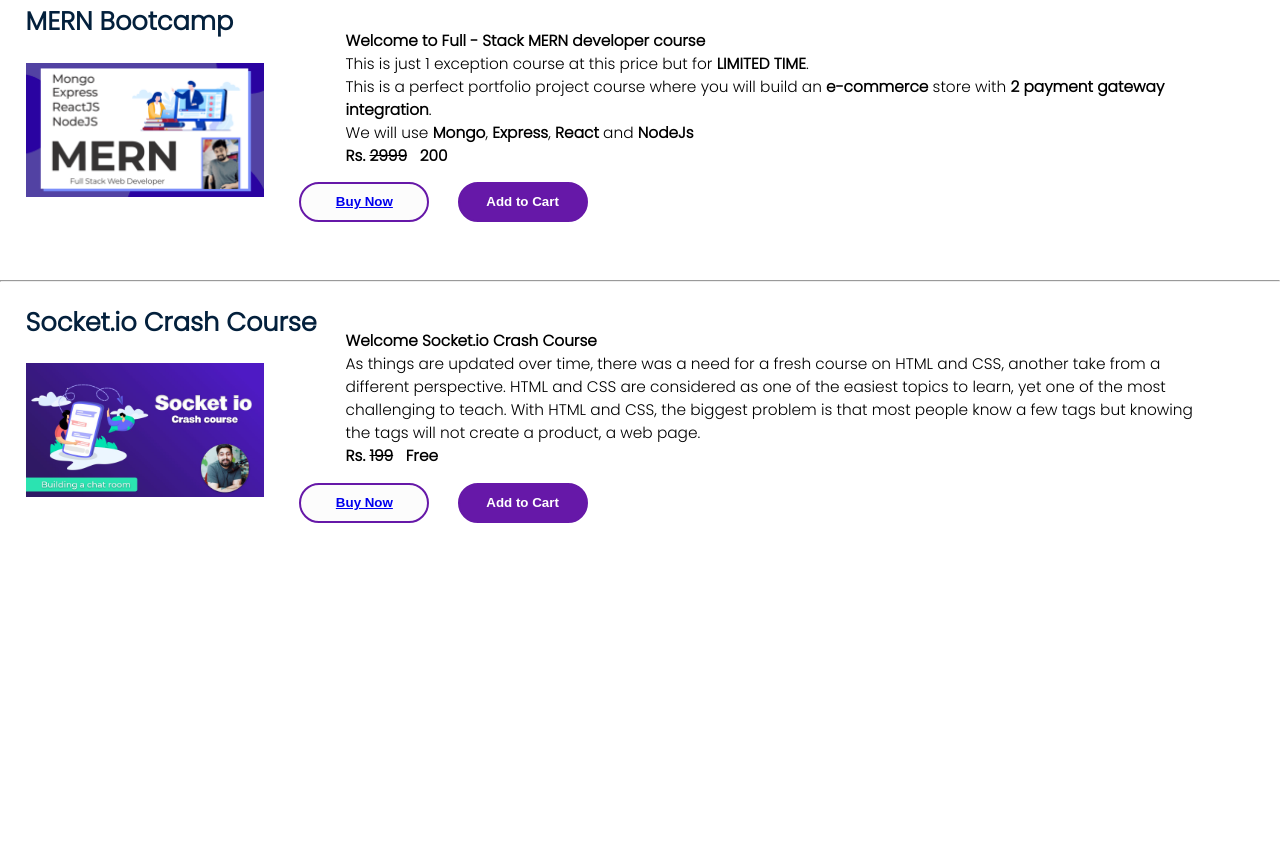
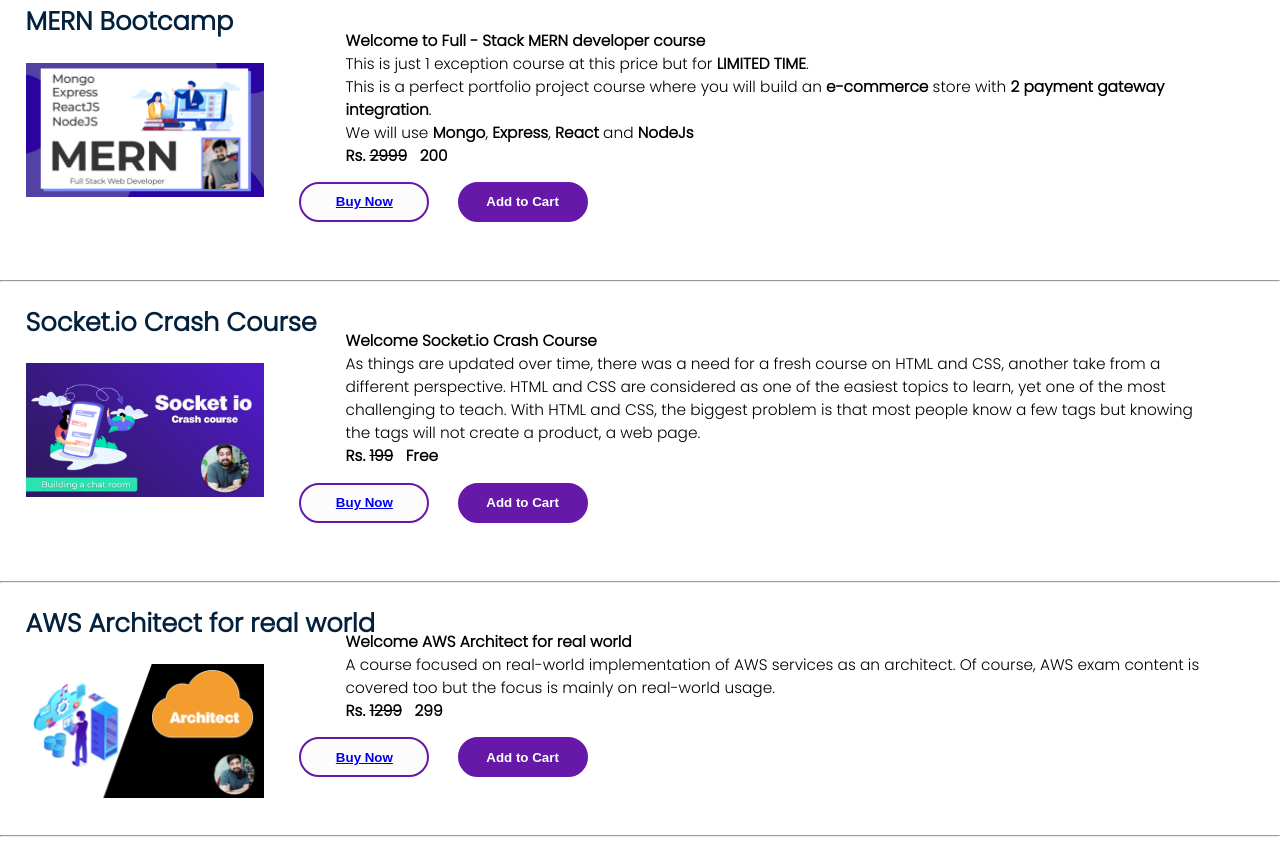
Before and after one commit to Aniket990011/Website, a plain HTML site: page index.html in a window 1280 px wide. Shown: the part 838-1693 px from the top of the page. Before the commit the page ends 1392 px from the top, so only its background shows below. Drawn offline with Linux system fonts and the light colour scheme.

Commit message:
added AWS architect course

```diff
--- a/index.html
+++ b/index.html
@@ -191,7 +191,32 @@ Now, let’s go through with some questions that you should know.
                 color:#ffffff;"><strong>Add to Cart</strong></button>
 
     <!-- <p style:{{'margin-top': '45%'}}><strong> Rs.<strike> 300</strike> 200 /-</strong></p> -->
-    </div>
+    </div><br><br>
+    <hr>
+    <div class="content">
+        <h2><strong>AWS Architect for real world</strong></h2>
+        <img src="img/aws_course.png">
+        <br><br><br><p style="font-size:1.2vw;"><Strong>Welcome AWS Architect for real world</Strong> <br>
+
+            A course focused on real-world implementation of AWS services as an architect. Of course, AWS exam content is covered too but the focus is mainly on real-world usage. <br>
+
+            <strong>Rs. <strike>1299</strike>  &nbsp; 299</strong></p>
+
+            <a href="https://courses.learncodeonline.in/learn/AWS-Architect-for-real-world"></a>
+                <button style="width: 130px;
+                height: 40px; margin-left:23%;margin-top: 0%;padding: 0.8%; border-radius:40px;background: #fcfcfc;
+            border: 2px solid #6618A8;
+            color:#ffffff;">
+                <a href="https://courses.learncodeonline.in/learn/AWS-Architect-for-real-world">
+                <strong>Buy Now</strong></a></button>
+                <button style="width: 130px;
+                height: 40px; margin-left:2%;margin-top: 0%;padding: 0.8%; border-radius:40px;
+                border: 2px solid #6618A8; background: #6618A8;
+                color:#ffffff;"><strong>Add to Cart</strong></button>
+    <!-- <p style:{{'margin-top': '45%'}}><strong> Rs.<strike> 300</strike> 200 /-</strong></p> -->
+    </div><br><br>
+    <hr>
+
 
 </body>
 </html>
```
Also changed, not shown: img/aws_course.png (added).
